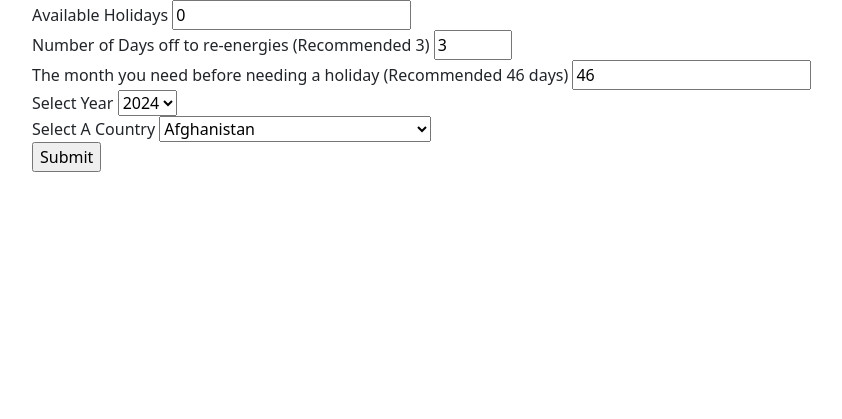
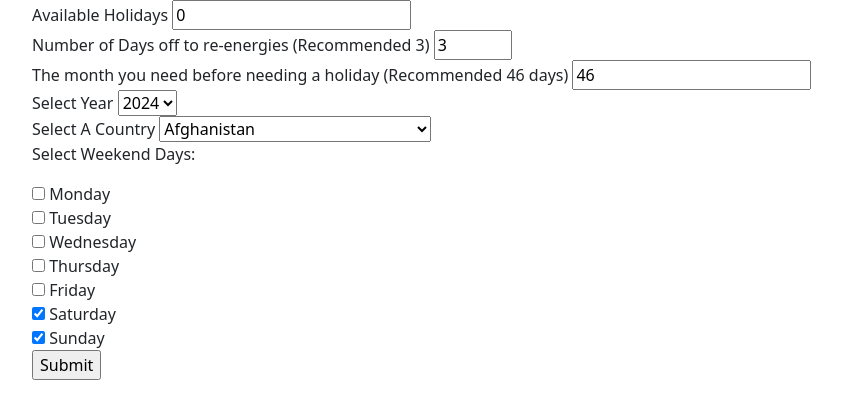
Before and after one commit to hadiobeid/holiday_planner, a Flask app: page / in a window 1280 px wide. Shown: the top 419 px of the page, without its empty margins (50-892 px from the left). Run offline with Flask 3, Linux system fonts and the light colour scheme.

Commit message:
Added checkboxes for the user to select the days of the week they have weekend in

```diff
--- a/templates/index.html
+++ b/templates/index.html
@@ -295,7 +295,21 @@
 
                 </select><br>
                 <select name="states_select" id="states_select" style="display: none;"></select>
-
+                <p>Select Weekend Days:</p>
+                <input type="checkbox" name="Monday" id="Monday">
+                <label for="Monday"> Monday</label><br>
+                <input type="checkbox" name="Tuesday" id="Tuesday">
+                <label for="Tuesday"> Tuesday</label><br>
+                <input type="checkbox" name="Wednesday" id="Wednesday">
+                <label for="Wednesday"> Wednesday</label><br>
+                <input type="checkbox" name="Thursday" id="Thursday">
+                <label for="Thursday"> Thursday</label><br>
+                <input type="checkbox" name="Friday" id="Friday">
+                <label for="Friday"> Friday</label><br>
+                <input type="checkbox" name="Saturday" id="Saturday" checked>
+                <label for="Saturday"> Saturday</label><br>
+                <input type="checkbox" name="Sunday" id="Sunday" checked>
+                <label for="Sunday"> Sunday</label><br>
                 <input type="submit" value="Submit">
                 </form>
             </div>
```
